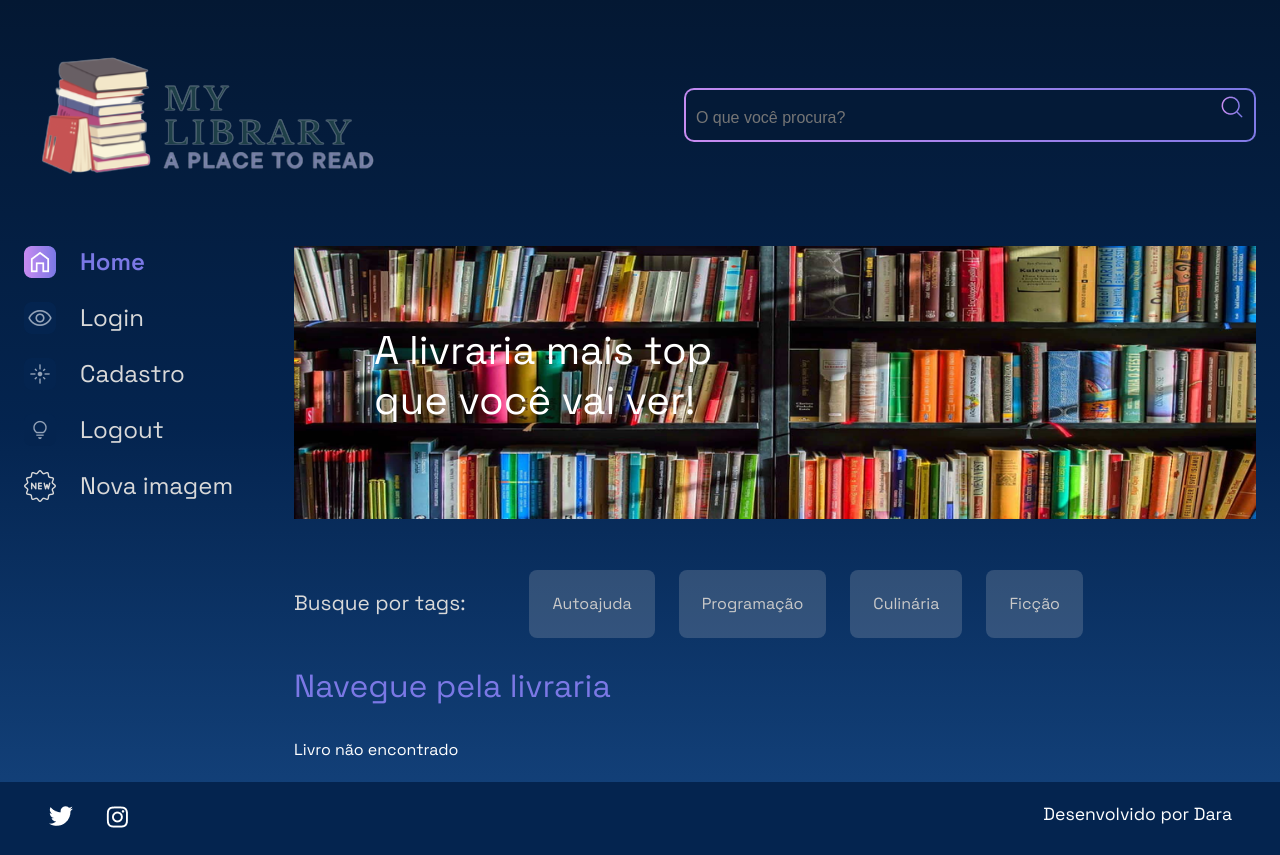
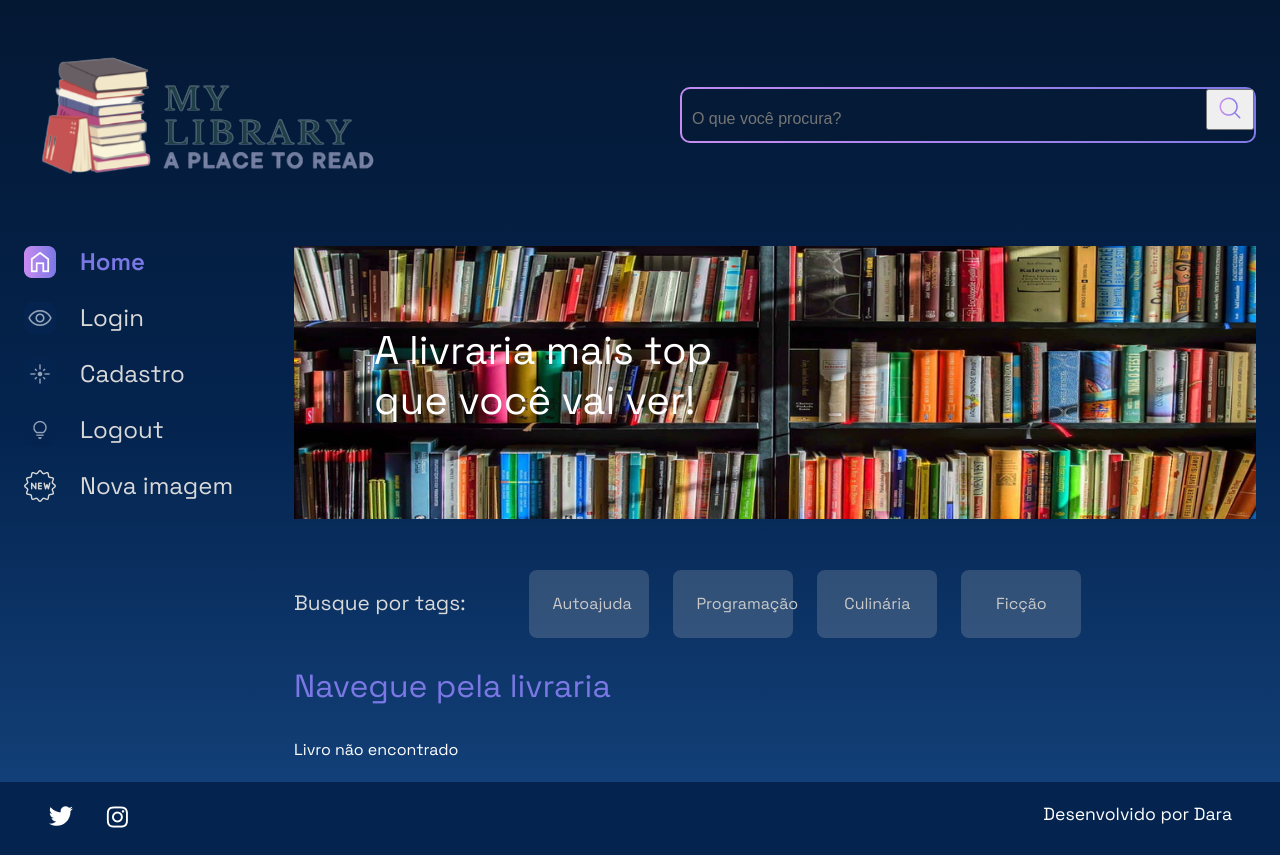
Before and after one commit to dara-ingrid/my-library, a Django app: page /filtro/1 in a window 1280 px wide. Run offline with Django 4.2, Linux system fonts and the light colour scheme; data that the repository does not hold is empty.

Commit message:
Update css

```diff
--- a/setup/static/styles/style.css
+++ b/setup/static/styles/style.css
@@ -109,18 +109,12 @@ table {
     height: 24px;
     padding: 10px;
     width: 500px;
-    color: #FFFFFF;
 }
 
 .busca__icone {
     cursor: pointer;
     width: 2rem;
     height: 2rem;
-}
-
-.busca__botao {
-    background-color: transparent;
-    border: none;
 }
 
 .cards {
@@ -379,6 +373,7 @@ table {
     margin-right: 1.5rem;
     border-radius: 8px;
     padding: .8rem .5rem;
+    width: 100px;
     text-align: center;
     border: 2px solid transparent;
 }
@@ -406,16 +401,22 @@ table {
     border-radius: var(--bs-alert-border-radius);
 }
 
+.alert-primary {
+    --bs-alert-color: #084298;
+    --bs-alert-bg: #cfe2ff;
+    --bs-alert-border-color: #b6d4fe;
+}
+
+.alert-success {
+    --bs-alert-color: #0f5132;
+    --bs-alert-bg: #d1e7dd;
+    --bs-alert-border-color: #badbcc;
+}
+
 .alert-danger {
     --bs-alert-color: #842029;
     --bs-alert-bg: #f8d7da;
     --bs-alert-border-color: #f5c2c7;
-}
-
-.alert-primary {
-    --bs-alert-color: #0f5132;
-    --bs-alert-bg: #d1e7dd;
-    --bs-alert-border-color: #badbcc;
 }
 
 .row {
```
